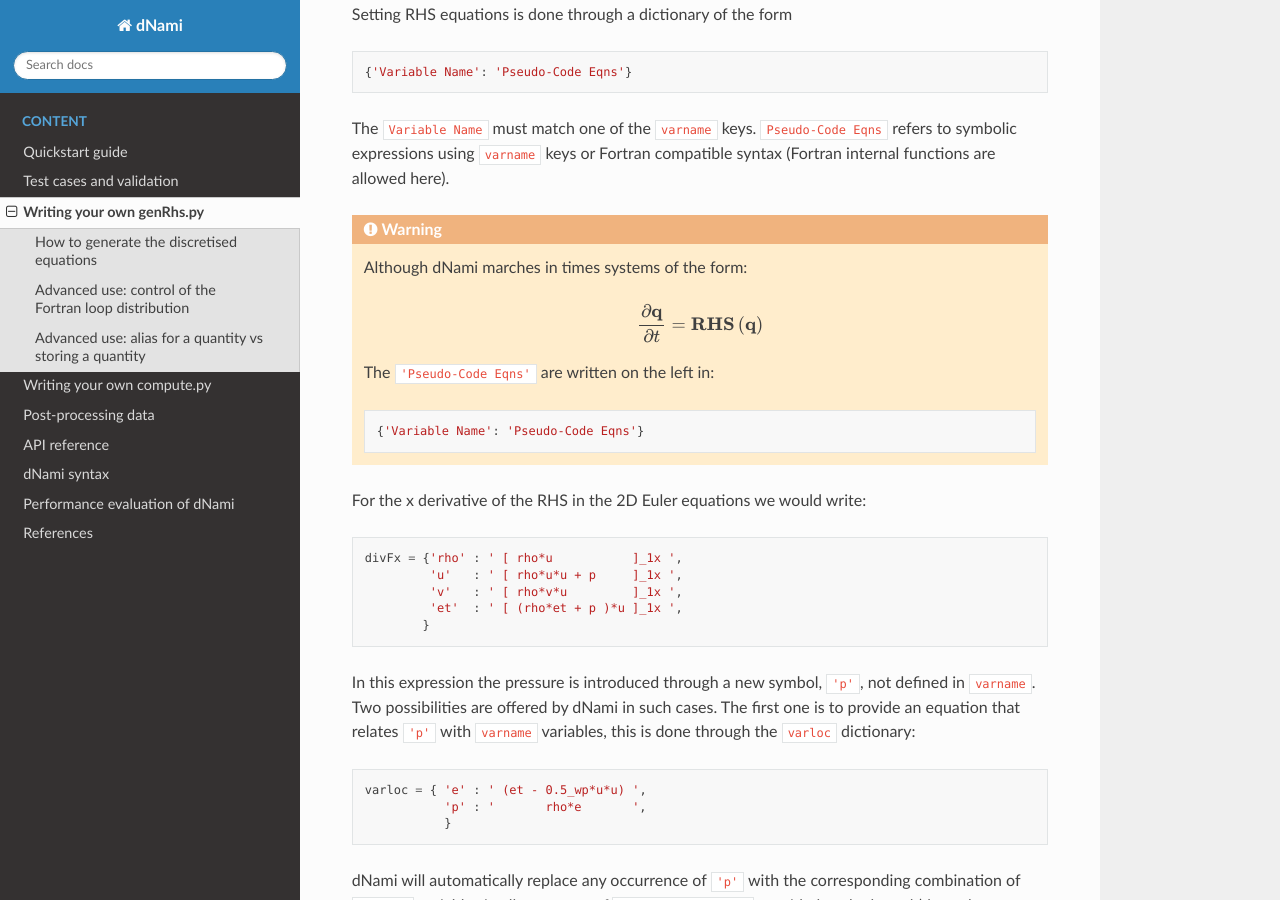
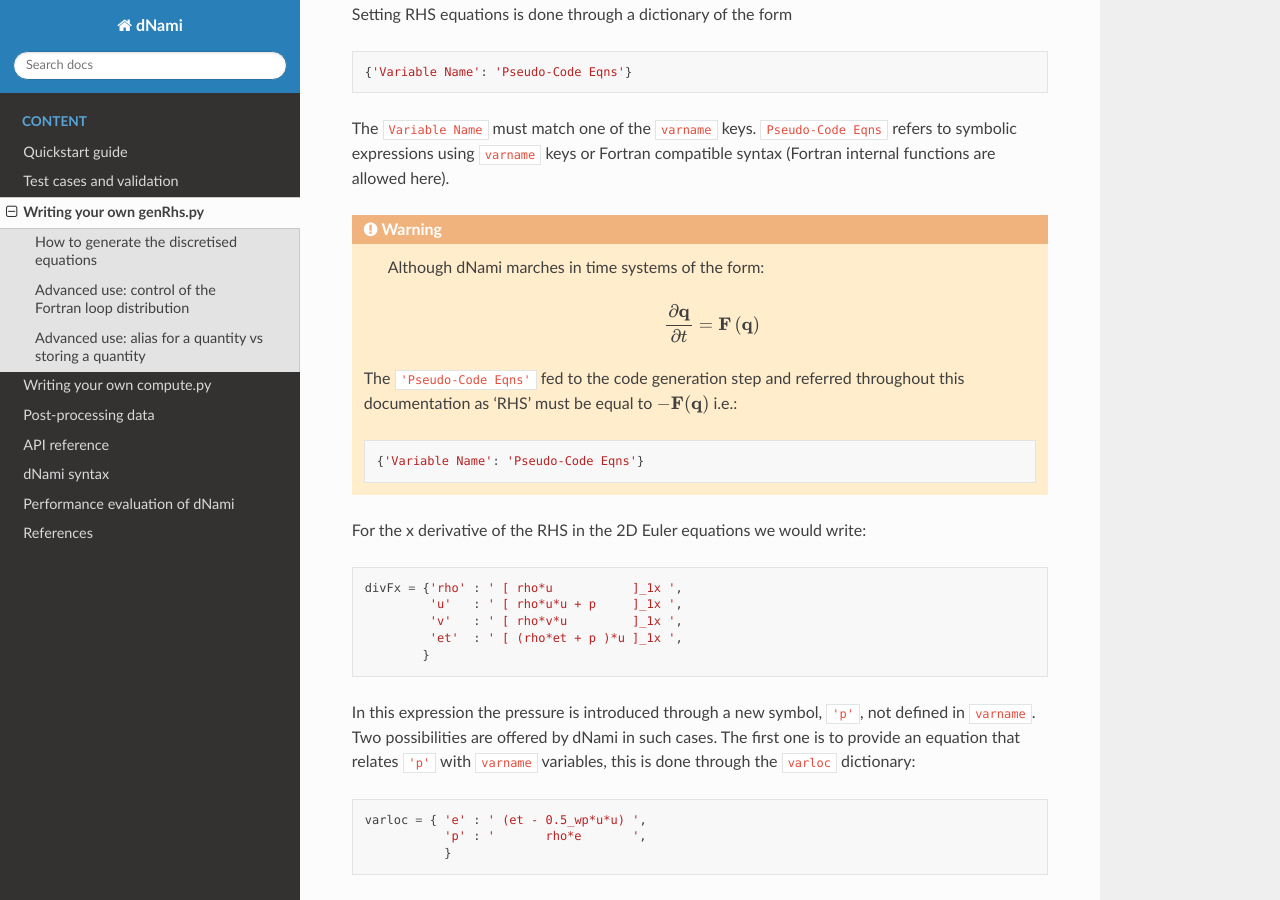
Before and after one commit to dNamiLab/dNami, a Sphinx documentation site: the page built from doc/usage/genRhs.rst, in a window 1280 px wide and 900 px high, scrolled down 1300 px. Built offline with Sphinx 7.4.7 and the Read the Docs theme 2.0.0, drawn with Linux system fonts in a browser that asks for light colours; some of the changed text lies outside the part shown.

Commit message:
update to the documentation

```diff
--- a/doc/usage/genRhs.rst
+++ b/doc/usage/genRhs.rst
@@ -50,15 +50,19 @@
 
 .. warning::
 
-	Although dNami marches in times systems of the form:
+	Although dNami marches in time systems of the form:
 
 	.. math::
 
-   		\dfrac{\partial \textbf{q} }{\partial t} = \textbf{RHS}\left( \textbf{q} \right)
+   		\dfrac{\partial \textbf{q} }{\partial t} = \textbf{F}\left( \textbf{q} \right)
 
-	The ``'Pseudo-Code Eqns'`` are written on the left in::
+    The ``'Pseudo-Code Eqns'`` fed to the code generation step and referred throughout this documentation as 'RHS' must be equal to :math:`-\textbf{F}(\textbf{q})` i.e.:
 
-		{'Variable Name': 'Pseudo-Code Eqns'}
+    .. code-block:: python
+
+        {'Variable Name': 'Pseudo-Code Eqns'}
+
+
 
 For the x derivative of the RHS in the 2D Euler equations we would write:
 
@@ -538,7 +542,6 @@
 
            enddo
 
-The performance gains associated with this loop-splitting technique is illustrated for a more realistic case in the Performance section.
 
 Advanced use: alias for a quantity vs storing a quantity
 ########################################################
--- a/doc/usage/quickstart.rst
+++ b/doc/usage/quickstart.rst
@@ -103,7 +103,7 @@
 
         varsolved = ['rho','u','et']
 
-To specify that we wish to advance them in conservative form, we refer to the corresponding position in the above list with the ``consvar`` list (the index starts at 1 as this will be used in the fortran layer).
+To specify that we wish to advance them in conservative form, we refer to the corresponding position in the above list with the ``consvar`` list (the index starts at 1 as this will be used in the Fortran layer).
 
 .. code-block:: python
 
@@ -175,7 +175,7 @@
 
     genBC(src_phybc_wave_i1,3,2,rhsname , vnamesrc_divF, setbc=[True,{'char':{'i1':['rhs']}}]  , update=False,rhs=rhs)
 
-The ``rhs.py`` and ``genRhs.py`` files **must be placed** in the ``src/generate/`` folder. Changing up to the ``src/`` folder and running the ``./install_clean.sh`` command will translate the symbolic expressions into fortran code with the aforementioned numerics and compile the code. Running the command ``source env_dNami.sh`` will add the necessary environment variables to the path.
+The ``rhs.py`` and ``genRhs.py`` files **must be placed** in the ``src/generate/`` folder. Changing up to the ``src/`` folder and running the ``./install_clean.sh`` command will translate the symbolic expressions into Fortran code with the aforementioned numerics and compile the code. Running the command ``source env_dNami.sh`` will add the necessary environment variables to the path.
 
 **Specifying the parameters and running the computation**
 
--- a/doc/usage/testcases.rst
+++ b/doc/usage/testcases.rst
@@ -115,7 +115,7 @@
         \rho u J V + \dfrac{\partial \eta}{\partial x} p \\
         \rho v J V - \dfrac{\partial \xi}{\partial x} p \\
         (\rho e_t +p ) J V \\
-       \end{pmatrix}  = 0
+       \end{pmatrix}  = \textbf{0}
        \end{equation}
 
 .. math::
```
Also changed, not shown: other parts of doc/usage/quickstart.rst (+1 -1 lines), doc/usage/img/deriv_spacing.png (added).
